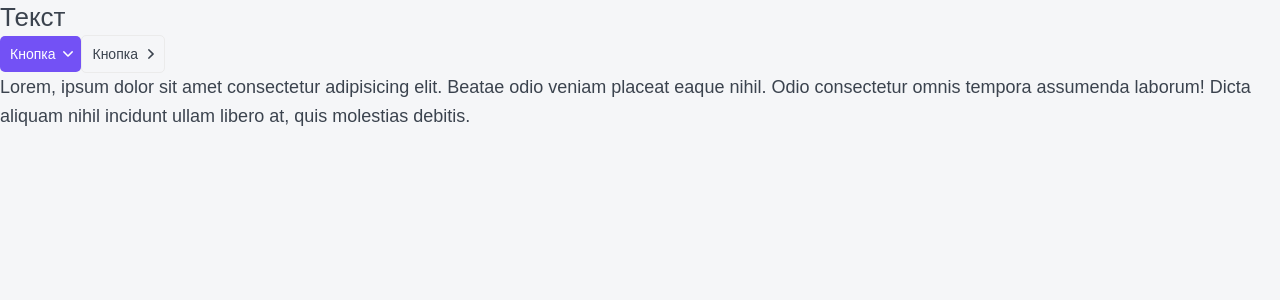
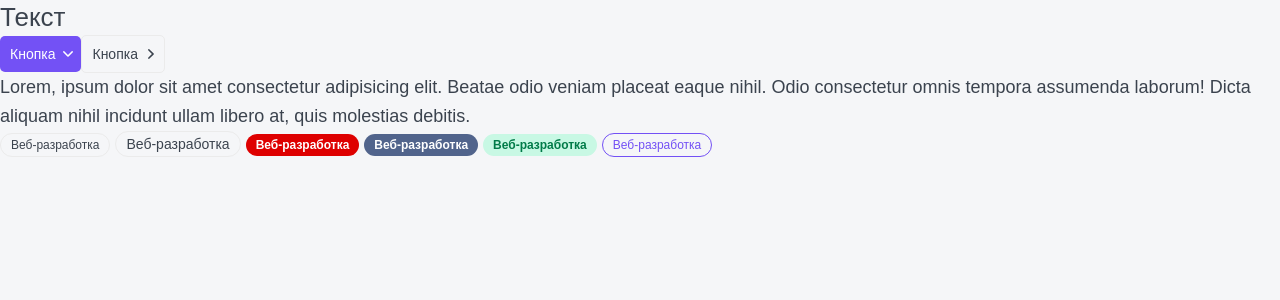
Before and after one commit to timshinsergey/react-next-course-catalog-app, a Next.js app: page / in a window 1280 px wide. Shown: the top 300 px of the page. Built offline with nearby package versions, Linux system fonts and the light colour scheme.

Commit message:
create tag component

```diff
--- /dev/null
+++ b/components/Tag/Tag.module.css
@@ -0,0 +1,53 @@
+.tag {
+	display: inline-block;
+
+	box-sizing: border-box;
+	margin-right: 5px;
+
+	border-radius: 20px;
+}
+
+.s {
+	padding: 5px 10px;
+
+	font-size: 12px;
+	line-height: 12px;
+}
+
+.m {
+	padding: 5px 10px;
+
+	font-size: 14px;
+	line-height: 14px;
+}
+
+.ghost {
+	border: 1px solid var(--gray-light);
+}
+
+.red {
+	color: var(--white);
+	background: #DE0000;
+
+	font-weight: bold;
+}
+
+.grey {
+	color: var(--white);
+	background: #51648C;
+
+	font-weight: bold;
+}
+
+.green {
+	color: var(--green);
+	background: var(--green-light);
+
+	font-weight: bold;
+}
+
+.primary {
+	color: var(--primary);
+	border: 1px solid var(--primary);
+	background: none;
+}
--- /dev/null
+++ b/components/Tag/Tag.tsx
@@ -0,0 +1,35 @@
+import { PProps } from './Tag.props'
+import styles from './Tag.module.css'
+import cn from 'classnames'
+
+export const Tag = ({
+  size = 's',
+  children,
+  color = 'ghost',
+  href,
+  className,
+  ...props
+}: PProps): JSX.Element => {
+  return (
+    <div
+      className={cn(styles.tag, className, {
+        [styles.s]: size == 's',
+        [styles.m]: size == 'm',
+        [styles.ghost]: color == 'ghost',
+        [styles.red]: color == 'red',
+        [styles.grey]: color == 'grey',
+        [styles.green]: color == 'green',
+        [styles.primary]: color == 'primary',
+      })}
+      {...props}
+    >
+      {href ? (
+        <a href={href} rel='noopener noreferrer nofollow' target='_blank'>
+          {children}
+        </a>
+      ) : (
+        <>{children}</>
+      )}
+    </div>
+  )
+}
--- a/components/index.ts
+++ b/components/index.ts
@@ -1,3 +1,4 @@
 export * from './Htag/Htag'
 export * from './Button/Button'
 export * from './P/P'
+export * from './Tag/Tag'
--- a/pages/index.tsx
+++ b/pages/index.tsx
@@ -1,4 +1,4 @@
-import { Button, Htag, P } from '../components'
+import { Button, Htag, P, Tag } from '../components'
 
 export default function Home(): JSX.Element {
   return (
@@ -16,6 +16,16 @@ export default function Home(): JSX.Element {
         laborum! Dicta aliquam nihil incidunt ullam libero at, quis molestias
         debitis.
       </P>
+      <Tag href='https://vk.com'>Веб-разработка</Tag>
+      <Tag size='m' color='ghost'>
+        Веб-разработка
+      </Tag>
+      <Tag size='s' color='red'>
+        Веб-разработка
+      </Tag>
+      <Tag color='grey'>Веб-разработка</Tag>
+      <Tag color='green'>Веб-разработка</Tag>
+      <Tag color='primary'>Веб-разработка</Tag>
     </>
   )
 }
```
Also changed, not shown: components/Tag/Tag.props.ts (added, +8 -0 lines), components/P/P.module.css (line endings or trailing spaces).
